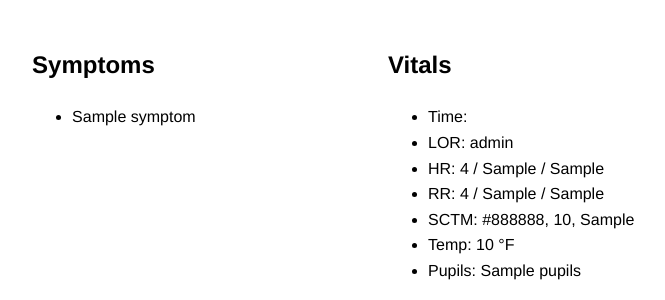
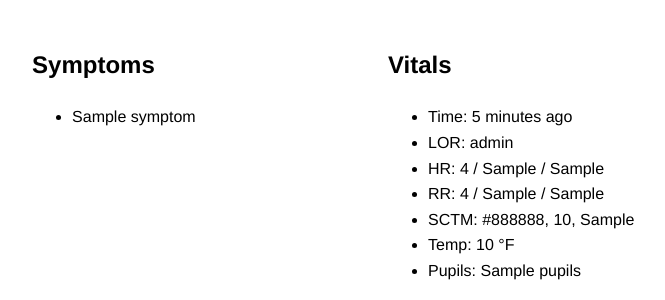
Before and after one commit to colonoh/reviewcat, a Python web app: template src/app/templates/index.html in a window 1280 px wide. Shown: the part 233-533 px from the top of the page, without its empty margins (262-927 px from the left). Run offline with Jinja, Linux system fonts and the light colour scheme; the template is opened without the code that fills it: most values are stand-ins (such as "Sample title", 1, 10 or a date in 2020).

Commit message:
Use a troll time for now
until I figure out what to actually use

```diff
--- a/src/app/templates/index.html
+++ b/src/app/templates/index.html
@@ -198,9 +198,6 @@
         flex: 1; /* Equal width */
         padding: 10px;
       }
-
-
-
     </style>
   </head>
   <body>
@@ -228,7 +225,7 @@
       <div class="column right">
         <h2>Vitals</h2>
         <ul>
-          <li>Time: </li>
+          <li>Time: 5 minutes ago</li>
           <li>LOR: {{ patient.level_of_responsiveness }}</li>
           <li>HR: {{ patient.heart_rate }} / {{ patient.heart_strength }} / {{ patient.heart_rhythm }}</li>
           <li>RR: {{ patient.respiratory_rate }} / {{ patient.respiratory_rhythm }} / {{ patient.respiratory_effort }}</li>
```
